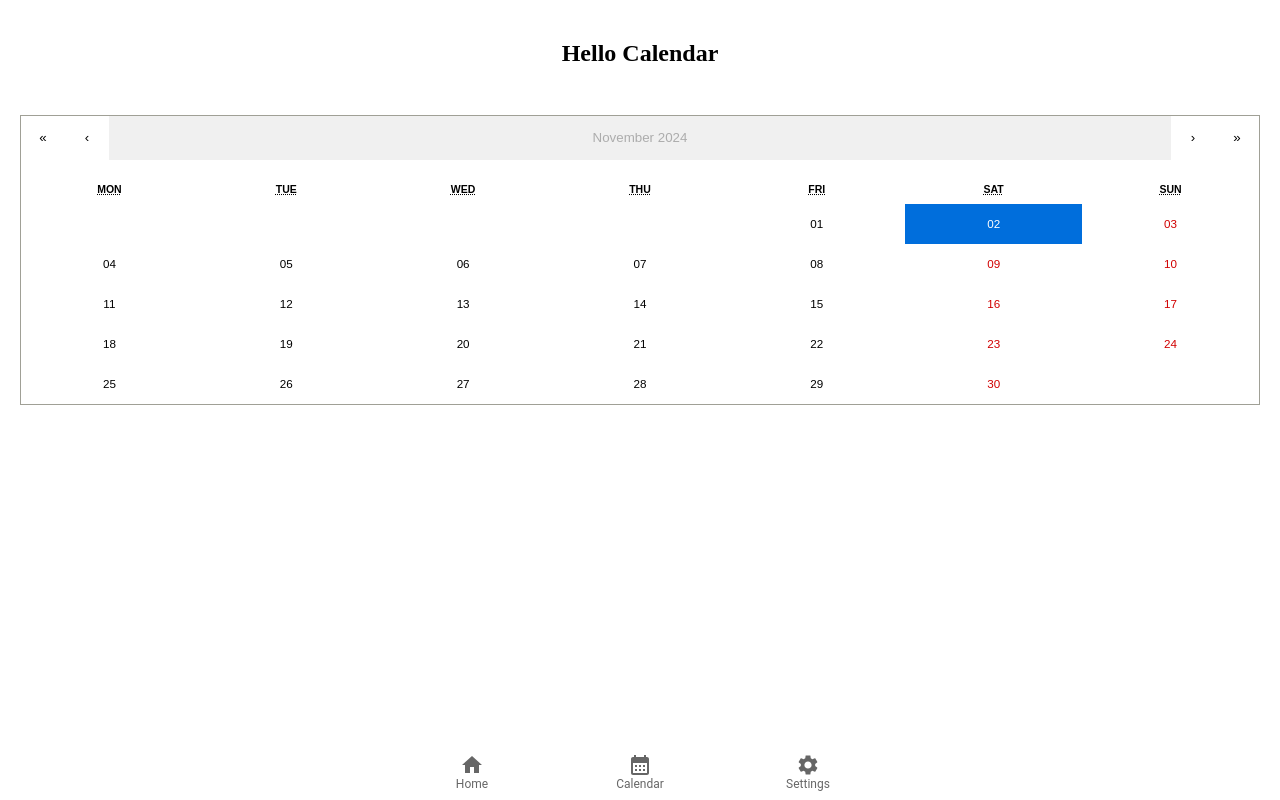
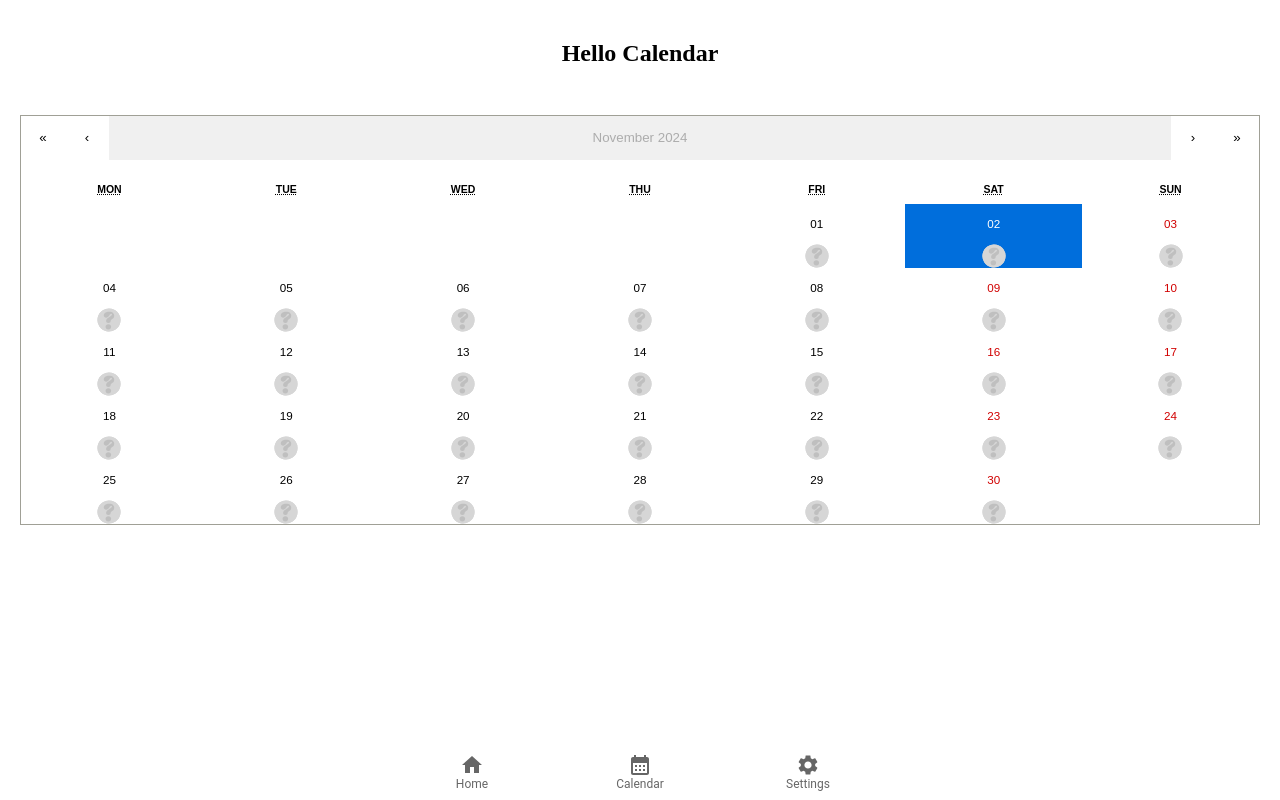
Before and after one commit to Darakbang-EC-Hackerton/friend-doctor-front, a React (Vite) app: page /Calendar in a window 1280 px wide. Built offline with nearby package versions, Linux system fonts and the light colour scheme; no server answers.

Commit message:
Feat: emotion 없는 날 ? 추가

```diff
--- a/src/components/calendarCom.tsx
+++ b/src/components/calendarCom.tsx
@@ -7,6 +7,7 @@ import happy from "../assets/SVG/happy_color.svg";
 import mid from "../assets/SVG/mid_color.svg";
 import sad from "../assets/SVG/sad_color.svg";
 import angry from "../assets/SVG/angry_color.svg";
+import empty from "../assets/SVG/Empty.svg";
 import { fetchMonthlyEmotion } from "../api/apiRequest";
 
 export default function CalendarComponent() {
@@ -34,9 +35,7 @@ export default function CalendarComponent() {
         console.error("Error fetching emotions:", error);
       }
     };
-    const year = selectedDate.getFullYear();
-    const month = selectedDate.getMonth() + 1;
-    loadEmotion(year, month);
+    loadEmotion(selectedDate.getFullYear(), selectedDate.getMonth() + 1);
   }, [selectedDate]);
 
   const getEmotionImage = (emotion: string) => {
@@ -52,7 +51,7 @@ export default function CalendarComponent() {
       case "매우 슬픔":
         return angry;
       default:
-        return null;
+        return empty;
     }
   };
 
@@ -93,6 +92,15 @@ export default function CalendarComponent() {
                 )}
               </div>
             );
+          } else {
+            const emotionImage = getEmotionImage(empty);
+            return (
+              <div className="flex justify-center items-center relative h-full w-full">
+                {emotionImage && (
+                  <img src={emotionImage} alt={emotion} className="h-6 w-6" />
+                )}
+              </div>
+            );
           }
         }}
       />
```
